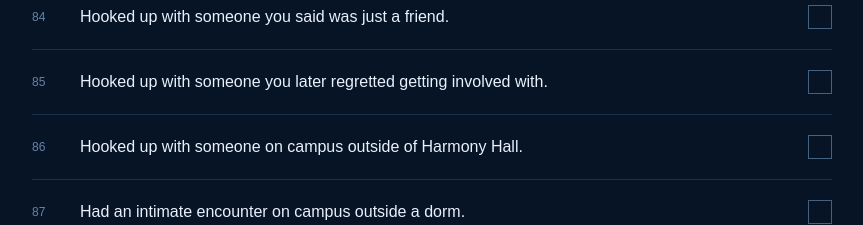
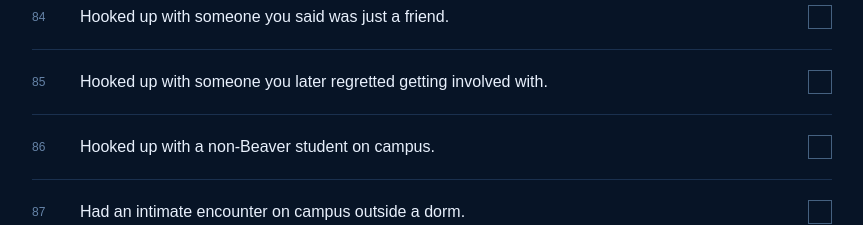
Before and after one commit to anant2025grad/beaver-purity-test, a Next.js app: page / in a window 1280 px wide. Shown: the part 7180-7405 px from the top of the page, without its empty margins (208-1071 px from the left). Built offline with nearby package versions, Linux system fonts and the light colour scheme; no server answers.

Commit message:
update: fixed a redundant question

```diff
--- a/src/data/questions.ts
+++ b/src/data/questions.ts
@@ -137,7 +137,7 @@ const sectionData = [
       "Hooked up with someone you knew for less than 24 hours.",
       "Hooked up with someone you said was just a friend.",
       "Hooked up with someone you later regretted getting involved with.",
-      "Hooked up with someone on campus outside of Harmony Hall.",
+      "Hooked up with a non-Beaver student on campus.",
       "Had an intimate encounter on campus outside a dorm.",
       "Kept a hookup secret from mutual friends.",
       "Hooked up with someone and then avoided them around campus.",
```
